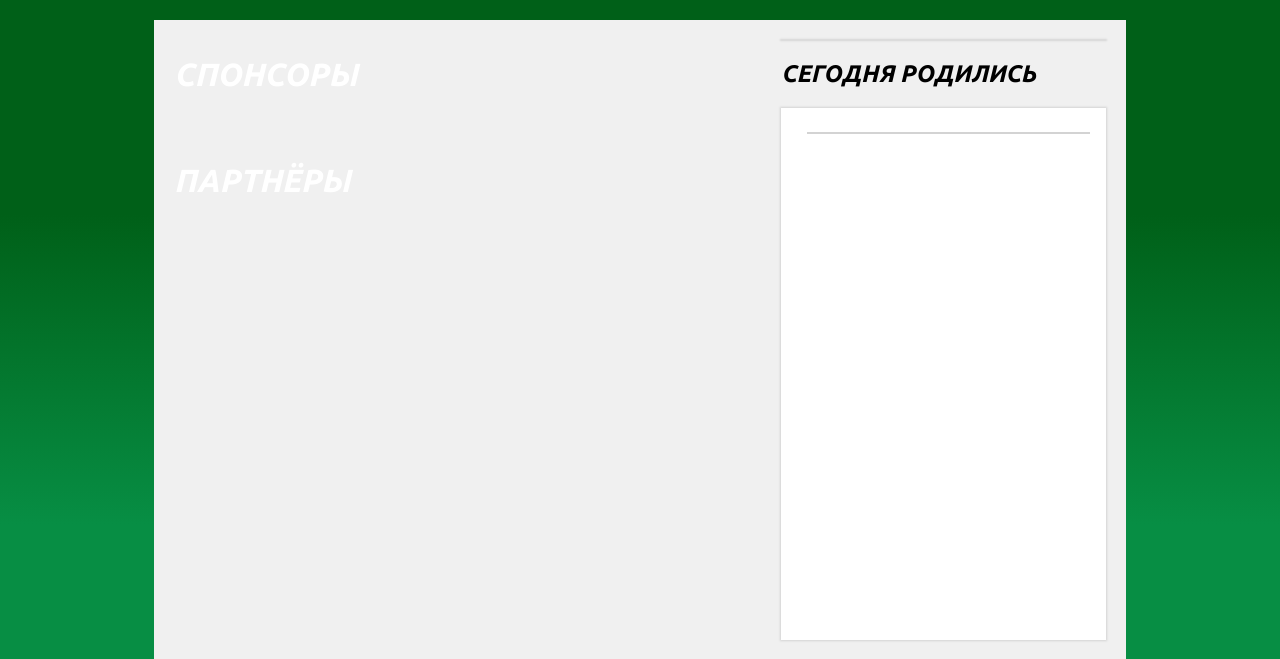
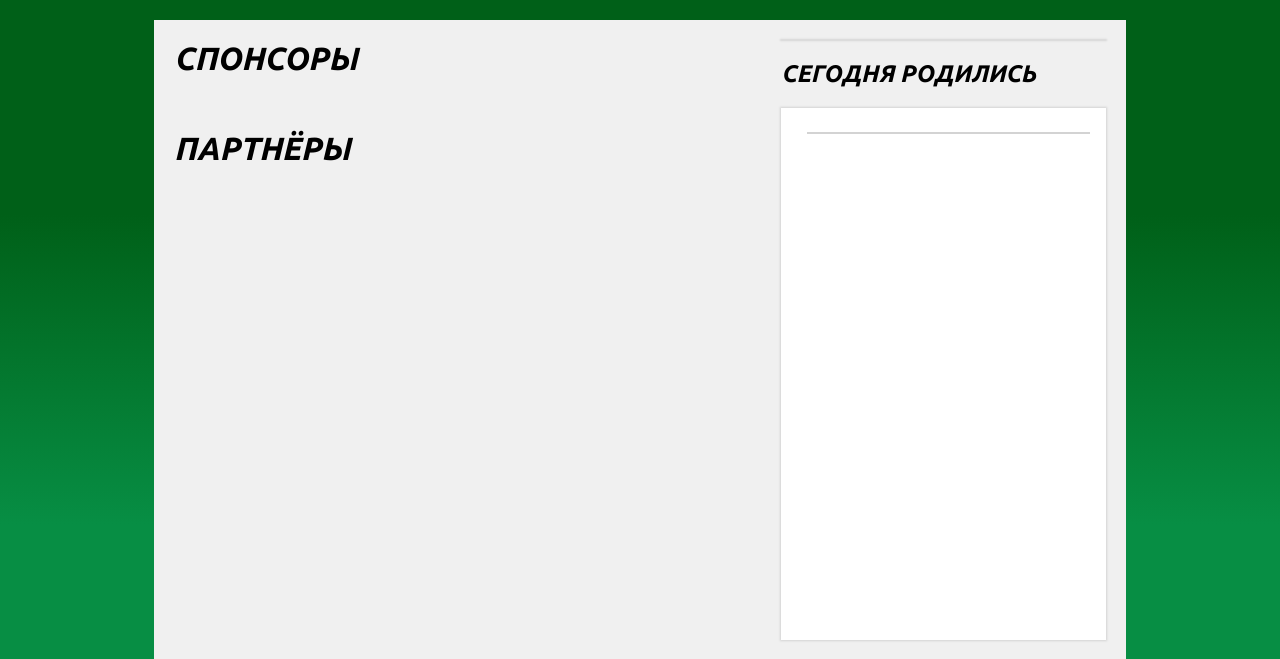
Before and after one commit to fcke1832/fckuban, a Django app: template partners/templates/partners_list.html in a window 1280 px wide. Shown: the part 57-716 px from the top of the page. Run offline with Django 3.2, Linux system fonts and the light colour scheme; the template is opened without the code that fills it, so the values that code supplies are empty; some libraries are stand-ins or nearby versions.

Commit message:
fixed partners list template

```diff
--- a/partners/templates/partners_list.html
+++ b/partners/templates/partners_list.html
@@ -5,10 +5,11 @@
 {% block content %}
 <div class="main-wrap">
     <main>
-        <section class="white-bg-side-bar sponsors-wrap">
+        <section class="white-bg-side-bar">
             <main>
 
-                <h1>Спонсоры</h1>
+                <h1 style="margin-top: 0; color: black;">Спонсоры</h1>
+                <div class="sponsors-wrap">
                 {% for sponsor in sponsors %}
                 <a class="sponsor" href="{{ sponsor.link }}">
                     {% thumbnail sponsor.image "70x70" crop="center" upscale=True as im %}
@@ -22,9 +23,11 @@
                 </a>
                 <br>
                 {% endfor %}
+                </div>
                 <br>
                 <br>
-                <h1>Партнёры</h1>
+                <h1 style="margin-top: 0; color: black;">Партнёры</h1>
+                <div class="sponsors-wrap">
                 {% for partner in partners %}
                 <a class="sponsor" href="{{ partner.link }}">
                      {% thumbnail partner.image "70x70" crop="center" upscale=True as im %}
@@ -38,6 +41,7 @@
                 </a>
                 <br>
                 {% endfor %}
+                </div>
 
             </main>
             <div class="side-bar">
```
